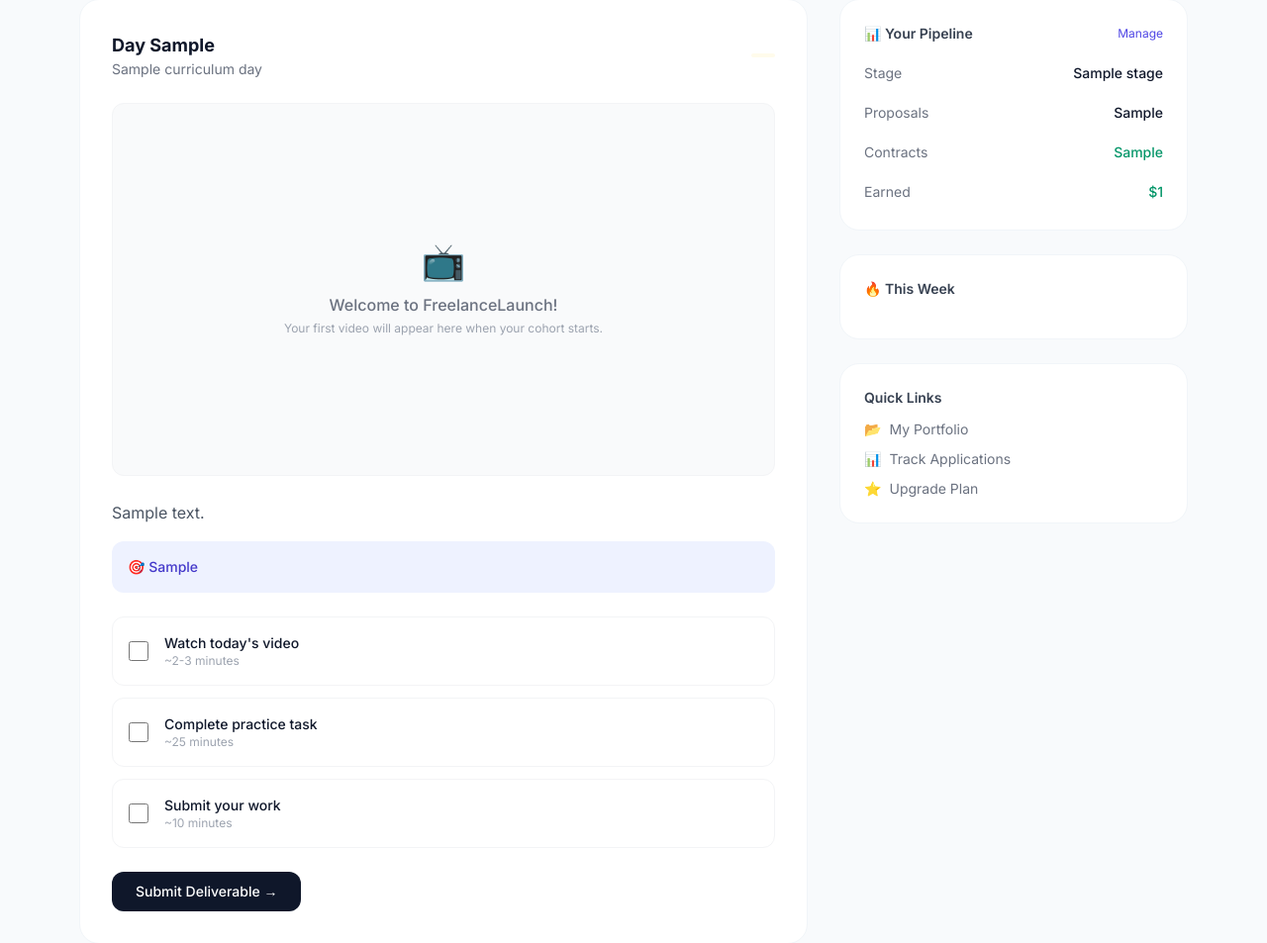
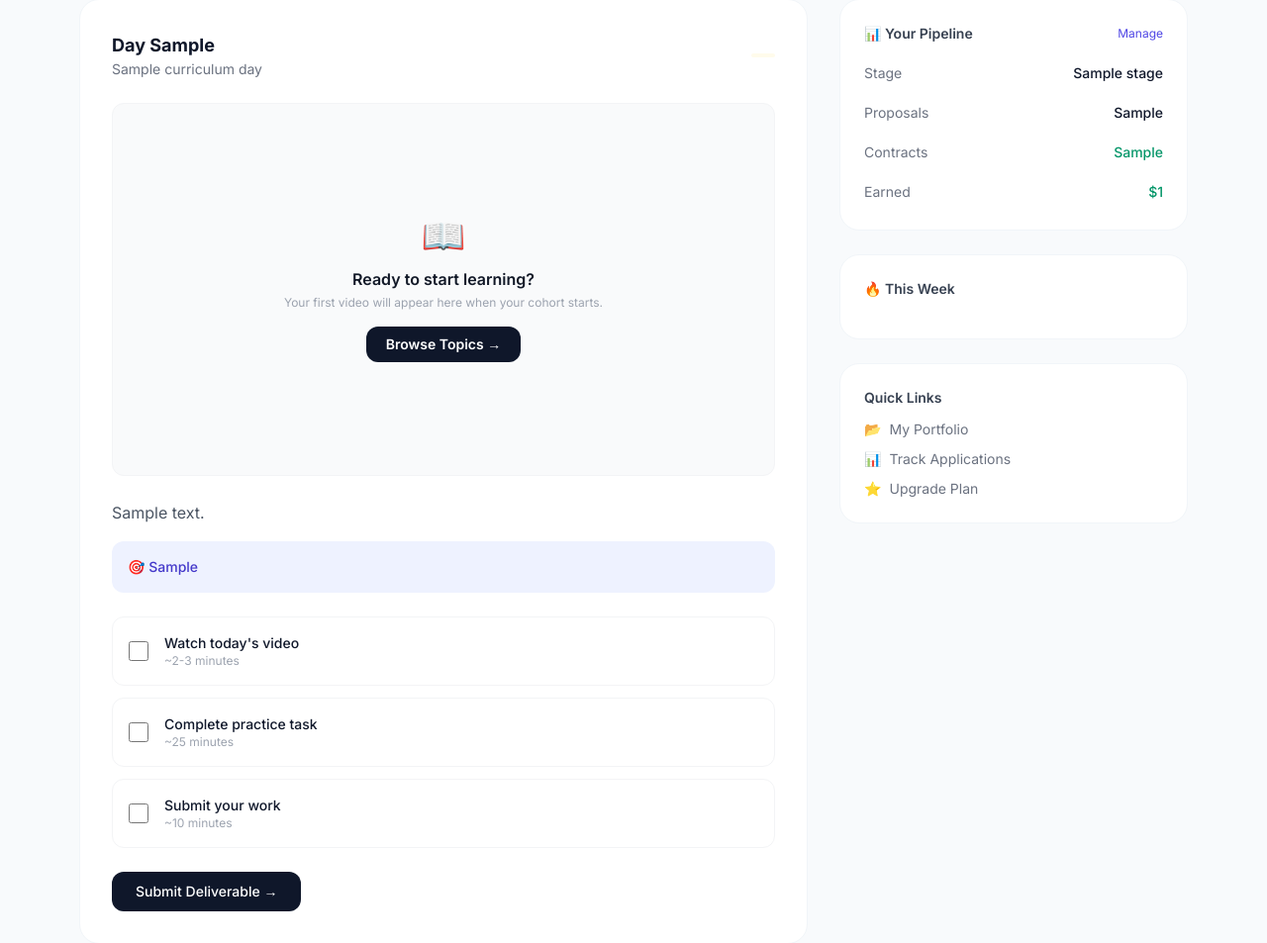
Before and after one commit to Djd11/freelancelaunch, a Flask app: template templates/dashboard/home.html in a window 1280 px wide. Shown: the part 137-1090 px from the top of the page at 99% size. Run offline with Flask 3, Linux system fonts and the light colour scheme; the template is opened without the code that fills it: most values are stand-ins (such as "Sample title", 1, 10 or a date in 2020); some libraries are stand-ins or nearby versions.

Commit message:
fix: 14 issues from complete element audit — dashboard CTA, enrolled curriculum button, empty state, submit form, plus 60-scenario BDD test

```diff
--- a/templates/dashboard/home.html
+++ b/templates/dashboard/home.html
@@ -34,7 +34,7 @@
                     {% endif %}
                 </div>
 
-                <!-- VIDEO -->
+                <!-- VIDEO PLAYER -->
                 {% if today_video and today_video.get('youtube_url') %}
                 <div class="aspect-video bg-gray-900 rounded-xl overflow-hidden mb-6 shadow-sm">
                     <iframe width="100%" height="100%" src="{{ today_video['youtube_url'] }}" frameborder="0" allowfullscreen></iframe>
@@ -50,10 +50,21 @@
                 {% else %}
                 <div class="aspect-video bg-gray-50 rounded-xl flex items-center justify-center mb-6 border border-gray-100">
                     <div class="text-center">
-                        <div class="text-4xl mb-3">📺</div>
-                        <p class="text-gray-500 font-medium">Welcome to FreelanceLaunch!</p>
-                        <p class="text-xs text-gray-400 mt-1">Your first video will appear here when your cohort starts.</p>
+                        <div class="text-4xl mb-3">📖</div>
+                        <p class="text-gray-900 font-semibold">Ready to start learning?</p>
+                        <p class="text-xs text-gray-400 mt-1 mb-4">Your first video will appear here when your cohort starts.</p>
+                        <a href="{{ url_for('topics.explore') }}" class="btn-primary px-5 py-2 text-sm inline-block">Browse Topics →</a>
                     </div>
+                </div>
+                {% endif %}
+
+                <!-- START LESSON CTA -->
+                {% if today_video and today_video.get('production_status') == 'ready' %}
+                <div class="mb-6">
+                    <a href="{{ url_for('dashboard.day_detail', day_number=current_day) }}"
+                       class="btn-primary w-full py-3.5 rounded-xl font-bold text-base text-center block">
+                        ▶ Start Today's Lesson
+                    </a>
                 </div>
                 {% endif %}
 
--- a/templates/dashboard/submit.html
+++ b/templates/dashboard/submit.html
@@ -8,12 +8,12 @@
         <h1 class="text-2xl font-bold mb-6">Submit Your Work</h1>
 
         <form method="POST" class="space-y-4">
-            <input type="hidden" name="day_number" value="{{ day or '' }}">
+            <input type="hidden" name="day_number" value="{{ day or '' }}" id="hidden-day">
 
             <div>
                 <label class="block text-sm font-medium text-gray-700 mb-1">Day Number</label>
-                <input type="number" name="day_number" value="{{ day or '' }}" min="1" max="60" required
-                       class="w-full px-4 py-2 border border-gray-300 rounded-lg focus:ring-2 focus:ring-blue-500 outline-none">
+                <input type="number" id="visible-day" value="{{ day or '' }}" min="1" max="60" readonly
+                       class="w-full px-4 py-2 border border-gray-200 rounded-lg bg-gray-50 text-gray-500 cursor-not-allowed">
             </div>
 
             <div>
```
Also changed, not shown: templates/topics/detail.html (+8 -3 lines), 1 other file.
